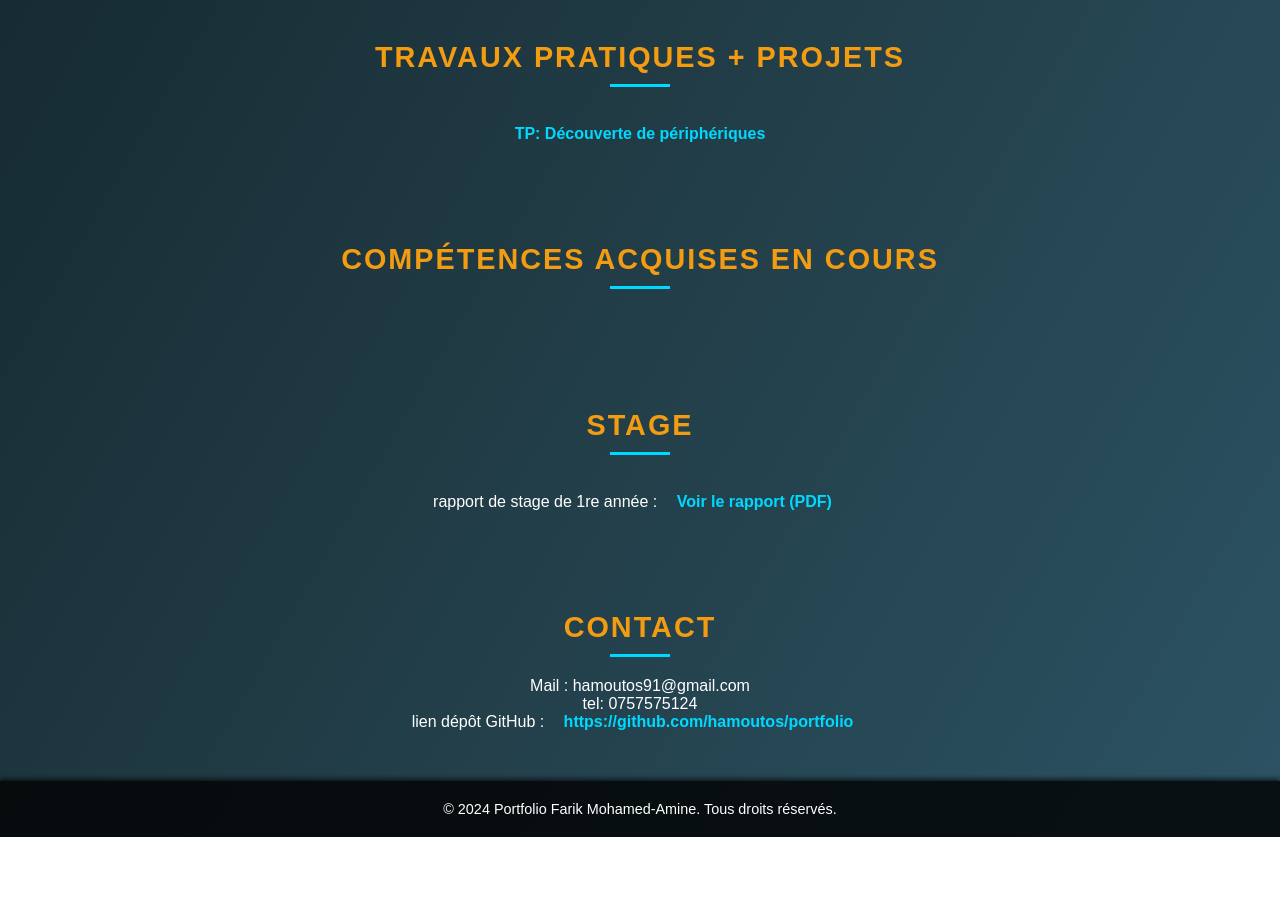
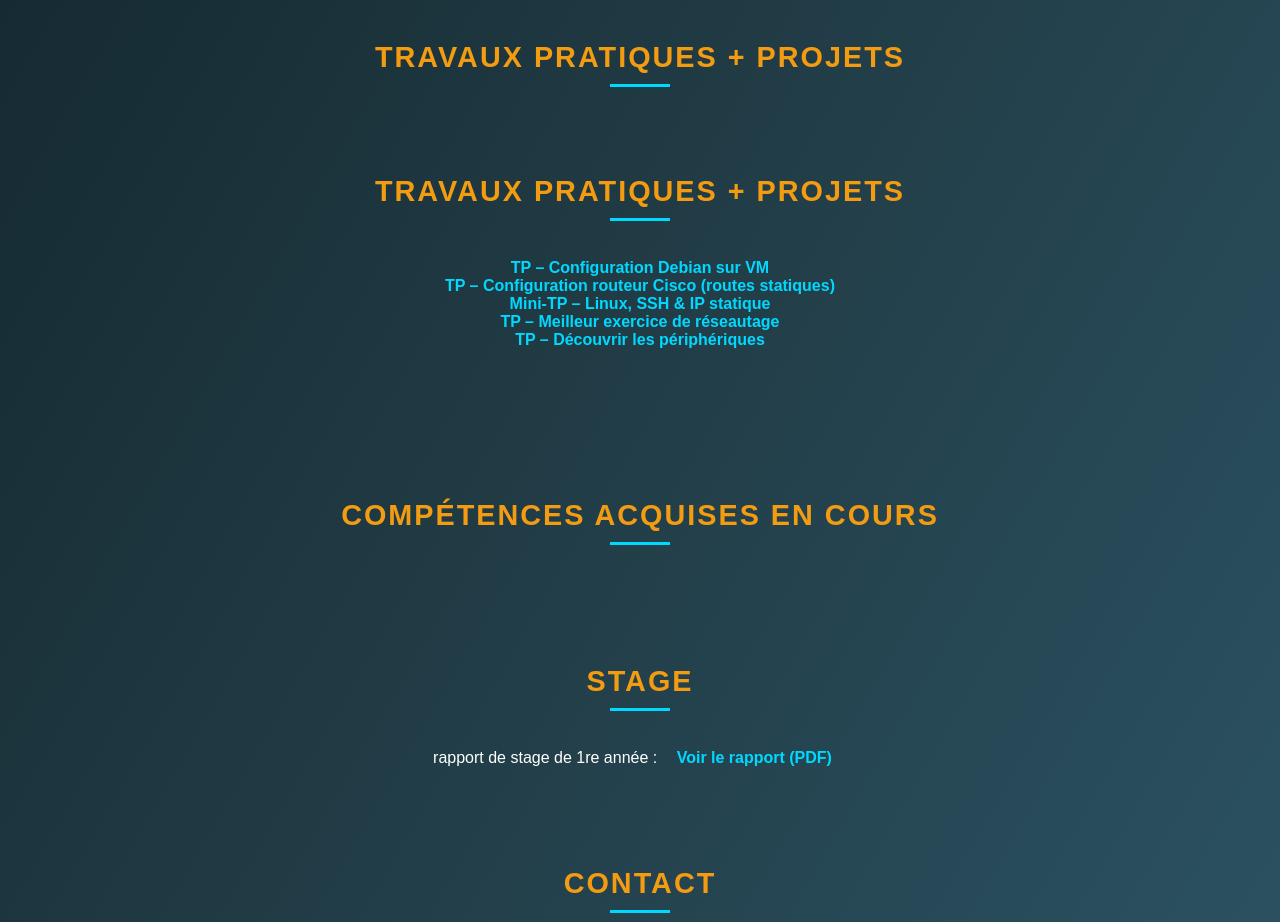
Before and after one commit to hamoutos/portfolio, a plain HTML site: page index.html in a window 1280 px wide. Shown: the part 800-1722 px from the top of the page. Before the commit the page ends 1637 px from the top, so only its background shows below. Drawn offline with Linux system fonts and the light colour scheme.

Commit message:
Update index.html

```diff
--- a/index.html
+++ b/index.html
@@ -127,8 +127,45 @@
 
   <section id="travaux"> <!-- Travaux Pratiques + Projets -->
     <h2>Travaux Pratiques + Projets</h2>
-    <br> <a href="https://github.com/hamoutos/portfolio/tree/main/tp_d%C3%A9couvrir_p%C3%A9riph%C3%A9riques" target="_blank">
-      TP: Découverte de périphériques
+    <br> <section id="travaux"> <!-- Travaux Pratiques + Projets -->
+  <h2>Travaux Pratiques + Projets</h2>
+  <br>
+
+  <ul style="list-style:none; padding:0;">
+    <li>
+      <a href="https://github.com/hamoutos/portfolio/tree/main/configdebianVM" target="_blank">
+        TP – Configuration Debian sur VM
+      </a>
+    </li>
+
+    <li>
+      <a href="https://github.com/hamoutos/portfolio/tree/main/configROUTEURcisco_routestatiK" target="_blank">
+        TP – Configuration routeur Cisco (routes statiques)
+      </a>
+    </li>
+
+    <li>
+      <a href="https://github.com/hamoutos/portfolio/tree/main/MINITP_LINUX_SSH_IPSTATIK" target="_blank">
+        Mini-TP – Linux, SSH & IP statique
+      </a>
+    </li>
+
+    <li>
+      <a href="https://github.com/hamoutos/portfolio/tree/main/meilleurexor%C3%A9seautage" target="_blank">
+        TP – Meilleur exercice de réseautage
+      </a>
+    </li>
+
+    <li>
+      <a href="https://github.com/hamoutos/portfolio/tree/main/tp_d%C3%A9couvrir_p%C3%A9riph%C3%A9riques" target="_blank">
+        TP – Découvrir les périphériques
+      </a>
+    </li>
+  </ul>
+
+</section>
+
+
     </a>
   </section>
 
```
